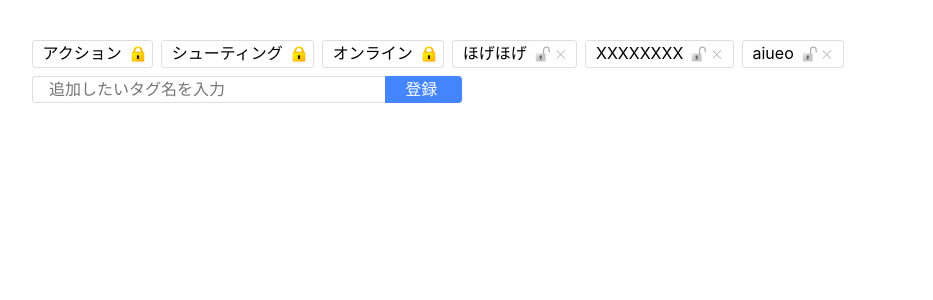
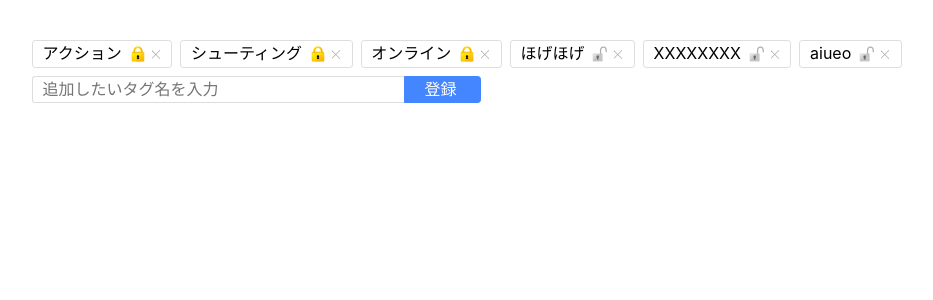
Before and after one commit to naichilab/react-tag-editor, a React (Create React App) app: page / in a window 1280 px wide. Shown: the top 300 px of the page, without its empty margins (8-941 px from the left). Built offline with nearby package versions, Linux system fonts and the light colour scheme.

Commit message:
タグにOnClick追加

```diff
--- a/src/components/DataListInput/style.css
+++ b/src/components/DataListInput/style.css
@@ -1,6 +1,6 @@
 .DataListInput input {
-  width: 20rem;
-  padding: 0 1rem;
+  width: 22rem;
+  padding: 0 0.6rem;
   font-size: 1rem;
   line-height: 1.6rem;
   border: 1px solid #ddd;
--- a/src/components/TagEditor/TagName.css
+++ b/src/components/TagEditor/TagName.css
@@ -17,9 +17,23 @@
   line-height: 1.6em;
 }
 
-.TagEditor .TagName-LockImg {
+.TagEditor .TagName-LockButton {
+  display: flex;
+  align-items: center;
+}
+
+.TagEditor .TagName-LockButton img {
   width: 1rem;
   height: 1rem;
+}
+
+.TagEditor button.TagName-LockButton {
+  padding: 0;
+  cursor: pointer;
+  background-color: transparent;
+  border: none;
+  outline: none;
+  appearance: none;
 }
 
 .TagEditor button.TagName-Delete {
--- a/src/components/TagEditor/TagName.tsx
+++ b/src/components/TagEditor/TagName.tsx
@@ -4,24 +4,49 @@ import lockimg from './lock.png';
 import unlockimg from './unlock.png';
 
 type Props = {
-  lock: boolean;
-  name: string;
-  onClickHandler: MouseEventHandler<HTMLButtonElement>;
+  tagName: string;
+  showLock: boolean;
+  showUnlock: boolean;
+  showDelete: boolean;
+  onLockClick: MouseEventHandler<HTMLButtonElement>;
+  onUnlockClick: MouseEventHandler<HTMLButtonElement>;
+  onDeleteClick: MouseEventHandler<HTMLButtonElement>;
 };
 
-const TagName: FC<Props> = ({ name, lock, onClickHandler }: Props) => (
+const TagName: FC<Props> = ({
+  tagName,
+  showLock,
+  showUnlock,
+  showDelete,
+  onLockClick,
+  onUnlockClick,
+  onDeleteClick,
+}: Props) => (
   <div className="TagName">
     <div className="TagName-Contents">
-      <div className="TagName-Text">{name}</div>
-      <img
-        className="TagName-LockImg"
-        src={lock ? lockimg : unlockimg}
-        alt=""
-      />
-      {!lock && (
+      <div className="TagName-Text">{tagName}</div>
+      {showLock && (
         <button
           type="button"
-          onClick={onClickHandler}
+          className="TagName-LockButton"
+          onClick={onLockClick}
+        >
+          <img src={lockimg} alt="" />
+        </button>
+      )}
+      {showUnlock && (
+        <button
+          type="button"
+          className="TagName-LockButton"
+          onClick={onUnlockClick}
+        >
+          <img src={unlockimg} alt="" />
+        </button>
+      )}
+      {showDelete && (
+        <button
+          type="button"
+          onClick={onDeleteClick}
           className="TagName-Delete clearText"
         >
           Delete
--- a/src/components/TagEditor/index.tsx
+++ b/src/components/TagEditor/index.tsx
@@ -38,9 +38,19 @@ const TagEditor: FC<Props> = ({
     <div className="TagEditor">
       {currentTags.map((tag) => (
         <TagName
-          name={tag.name}
-          lock={tag.lock}
-          onClickHandler={(e: SyntheticEvent) => {
+          tagName={tag.name}
+          showLock={tag.lock}
+          showUnlock={!tag.lock}
+          showDelete
+          onDeleteClick={(e: SyntheticEvent) => {
+            e.preventDefault();
+            deleteTag(tag.name);
+          }}
+          onLockClick={(e: SyntheticEvent) => {
+            e.preventDefault();
+            deleteTag(tag.name);
+          }}
+          onUnlockClick={(e: SyntheticEvent) => {
             e.preventDefault();
             deleteTag(tag.name);
           }}
```
